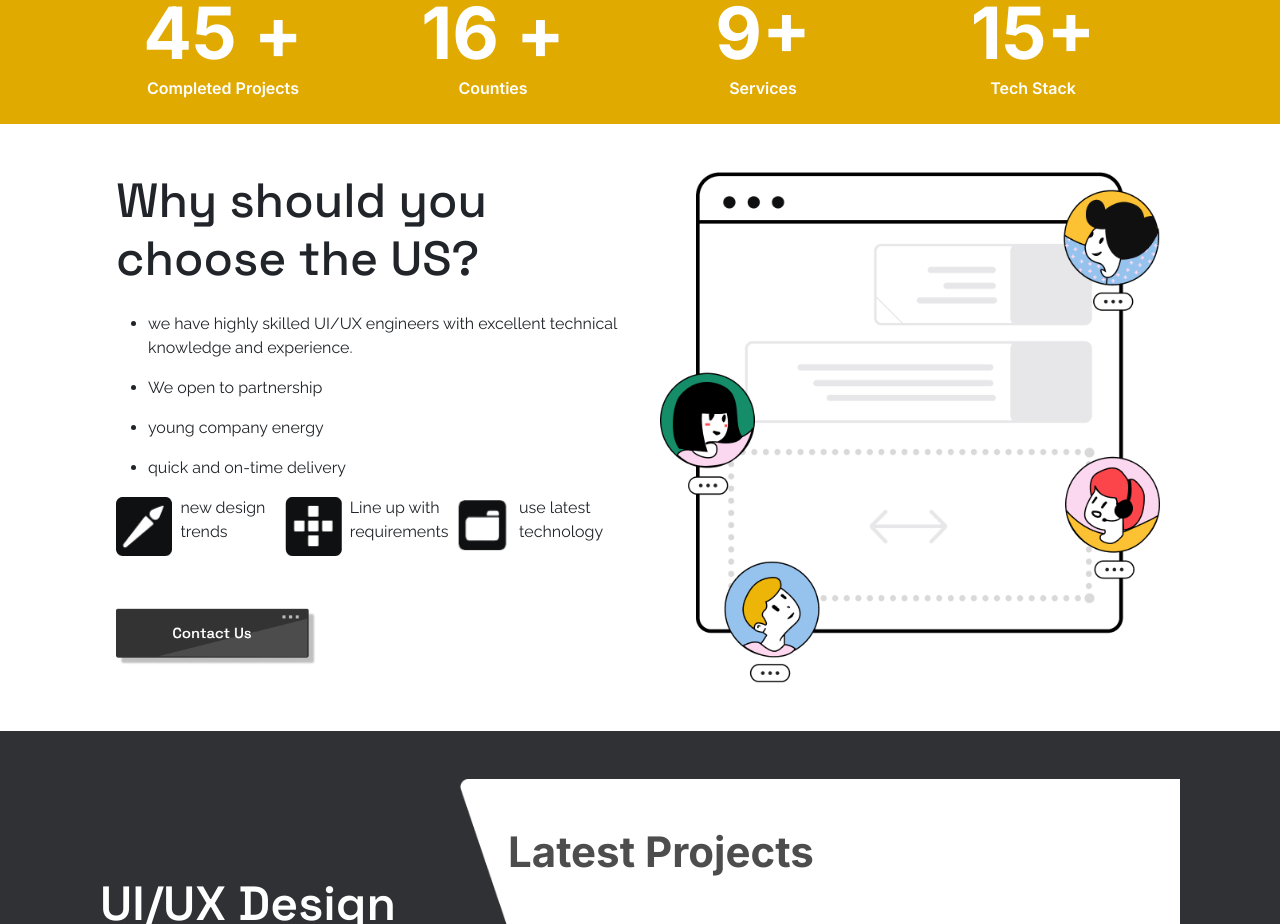
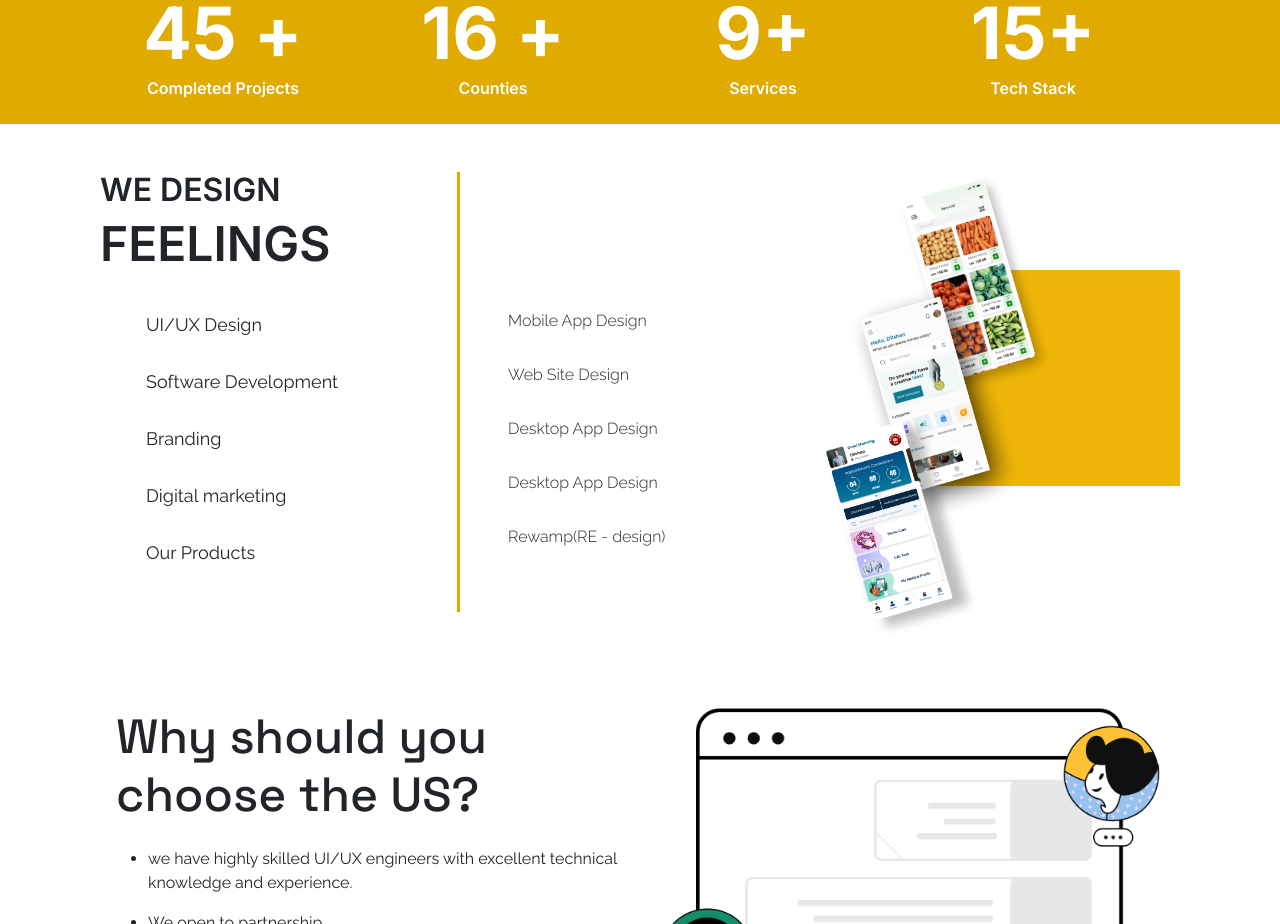
Before and after one commit to orionux/orion-ux, a Next.js app: page / in a window 1280 px wide. Shown: the part 800-1724 px from the top of the page. Built offline with nearby package versions, Linux system fonts and the light colour scheme.

Commit message:
animation feeling section

```diff
--- /dev/null
+++ b/src/components/homeComponents/Feelings.tsx
@@ -0,0 +1,190 @@
+import Image from "next/image";
+import React, { useState } from "react";
+
+const Feelings = () => {
+  const [selectedItem, setSelectedItem] = useState("UI/UX Design");
+
+  const handleItemClick = (item: React.SetStateAction<string>) => {
+    setSelectedItem(item);
+  };
+
+  const uiUxDesign = [
+    { id: 1, title: "Mobile App Design" },
+    { id: 2, title: "Web Site Design" },
+    { id: 3, title: "Desktop App Design" },
+    { id: 4, title: "Desktop App Design" },
+    { id: 5, title: "Rewamp(RE - design)" },
+  ]
+  const softwareDevelopment = [
+    { id: 1, title: "softwareDevelopment 1" },
+    { id: 2, title: "softwareDevelopment 2" },
+    { id: 3, title: "softwareDevelopment 3" },
+    { id: 4, title: "softwareDevelopment 4" },
+    { id: 5, title: "softwareDevelopment 5" },
+  ]
+  const Branding = [
+    { id: 1, title: "Branding 1" },
+    { id: 2, title: "Branding 2" },
+    { id: 3, title: "Branding 3" },
+    { id: 4, title: "Branding 4" },
+    { id: 5, title: "Branding 5" },
+  ]
+  const digitalMarketing = [
+    { id: 1, title: "digitalMarketing 1" },
+    { id: 2, title: "digitalMarketing 2" },
+    { id: 3, title: "digitalMarketing 3" },
+    { id: 4, title: "digitalMarketing 4" },
+    { id: 5, title: "digitalMarketing 5" },
+  ]
+  const ourProducts = [
+    { id: 1, title: "ourProducts 1" },
+    { id: 2, title: "ourProducts 2" },
+    { id: 3, title: "ourProducts 3" },
+    { id: 4, title: "ourProducts 4" },
+    { id: 5, title: "ourProducts 5" },
+  ]
+
+  return (
+    <div className="d-none d-lg-flex bg-color-white py-5 padding-x-100px feelings-sec">
+      <div className="col-12 col-lg-8 d-flex flex-column flex-lg-row">
+        <div className="col-12 col-lg-6 pe-5 d-flex justify-content-center flex-column text-start vr-line-feelings">
+          <h2 className="font-inter font-600 font-32px">WE DESIGN</h2>
+          <h2 className="font-inter font-600 font-48px">FEELINGS</h2>
+          <ul
+            className="ps-0 font-inter font-400 font-18px"
+            style={{ listStyle: "none" }}
+          >
+            <li
+              className="d-flex flex-row align-items-center"
+              style={{}}
+              onClick={() => handleItemClick("UI/UX Design")}
+            >
+              <div className="linebullet me-3"></div> UI/UX Design
+            </li>
+            <li
+              className="d-flex flex-row align-items-center"
+              style={{}}
+              onClick={() => handleItemClick("Software Development")}
+            >
+              <div className="linebullet me-3"></div> Software Development
+            </li>
+            <li
+              className="d-flex flex-row align-items-center"
+              style={{}}
+              onClick={() => handleItemClick("Branding")}
+            >
+              <div className="linebullet me-3"></div> Branding
+            </li>
+            <li
+              className="d-flex flex-row align-items-center"
+              style={{}}
+              onClick={() => handleItemClick("Digital marketing")}
+            >
+              <div className="linebullet me-3"></div> Digital marketing
+            </li>
+            <li
+              className="d-flex flex-row align-items-center"
+              style={{}}
+              onClick={() => handleItemClick("Our Products")}
+            >
+              <div className="linebullet me-3"></div> Our Products
+            </li>
+          </ul>
+        </div>
+
+        <div className="col-12 col-lg-6 ps-5 d-flex justify-content-center flex-column text-start">
+          <div className="d-none d-lg-block" style={{ height: "90px" }}></div>
+          <ul
+            className="ps-0 font-inter font-300 font-16px "
+            style={{ listStyle: "none" }}
+          >
+            {selectedItem === "UI/UX Design" && (
+              <>
+                {uiUxDesign.map((item) => (
+                  <li key={item.id}>{item.title}</li>
+                ))}
+              </>
+            )}
+            {selectedItem === "Software Development" && (
+              <>
+                {softwareDevelopment.map((item) => (
+                  <li key={item.id}>{item.title}</li>
+                ))}
+              </>
+            )}
+            {selectedItem === "Branding" && (
+              <>
+                {Branding.map((item) => (
+                  <li key={item.id}>{item.title}</li>
+                ))}
+              </>
+            )}
+            {selectedItem === "Digital marketing" && (
+              <>
+                {digitalMarketing.map((item) => (
+                  <li key={item.id}>{item.title}</li>
+                ))}
+              </>
+            )}
+            {selectedItem === "Our Products" && (
+              <>
+                {ourProducts.map((item) => (
+                  <li key={item.id}>{item.title}</li>
+                ))}
+              </>
+            )}
+          </ul>
+        </div>
+      </div>
+      <div className="col-12 col-lg-4 img-height">
+        {selectedItem === "UI/UX Design" && (
+          <Image
+            src={"/assests/images/feelings-image.png"}
+            alt=""
+            width={400}
+            height={600}
+            className="img-fluid"
+          />
+        )}
+        {selectedItem === "Software Development" && (
+          <Image
+            src={"/assests/images/laptop-yellow.png"}
+            alt=""
+            width={400}
+            height={600}
+            className="img-fluid"
+          />
+        )}
+        {selectedItem === "Branding" && (
+          <Image
+            src={"/assests/images/laptop-pink.png"}
+            alt=""
+            width={400}
+            height={600}
+            className="img-fluid"
+          />
+        )}
+        {selectedItem === "Digital marketing" && (
+          <Image
+            src={"/assests/images/visit.png"}
+            alt=""
+            width={400}
+            height={600}
+            className="img-fluid"
+          />
+        )}
+        {selectedItem === "Our Products" && (
+          <Image
+            src={"/assests/images/learnimg.png"}
+            alt=""
+            width={400}
+            height={600}
+            className="img-fluid"
+          />
+        )}
+      </div>
+    </div>
+  );
+};
+
+export default Feelings;
--- a/src/pages/index.tsx
+++ b/src/pages/index.tsx
@@ -1,4 +1,5 @@
 import Counters from "@/components/homeComponents/Counters";
+import Feelings from "@/components/homeComponents/Feelings";
 import GetInTouch from "@/components/homeComponents/GetInTouch";
 import HeroSection from "@/components/homeComponents/HeroSection";
 import IndustryLeaders from "@/components/homeComponents/IndustryLeaders";
@@ -22,7 +23,7 @@ export default function Home() {
         <div className="container-fluid p-0 m-0 bg-color-white">
           <HeroSection />
           <Counters />
-
+          <Feelings />
           <Reason />
           <LatestProjects />
           <Target />
--- a/src/styles/globals.css
+++ b/src/styles/globals.css
@@ -487,12 +487,38 @@ li {
 .col-green:hover {
   margin-top: -20px;
 }
-
-
-
+.feelings-sec ul{
+    margin-top: 30px;
+}
+.feelings-sec ul li{
+    margin-bottom: 30px;
+    cursor: pointer;
+}
+.vr-line-feelings{
+    border-right: solid 3px #E1AA00 ;
+}
+.linebullet{
+    width: 30px;
+    height: 3px;
+    background-color: transparent;
+}
+.feelings-sec ul li:hover .linebullet,
+.feelings-sec ul li:active .linebullet,
+.feelings-sec ul li:focus .linebullet{
+    background-color: var(--color-yellow);
+}
+.feelings-sec ul li:hover,
+.feelings-sec ul li:active,
+.feelings-sec ul li:focus{
+    color: var(--color-yellow);
+    font-weight: 600;
+}
 .spacer{
     width: 100%;
     height: 180px;
+}
+.img-height{
+    height: 300px;
 }
 /* =================== media quaires ===================== */
 @media only screen and (max-width: 992px) {
```
Also changed, not shown: public/assests/images/feelings-image.png (added).
